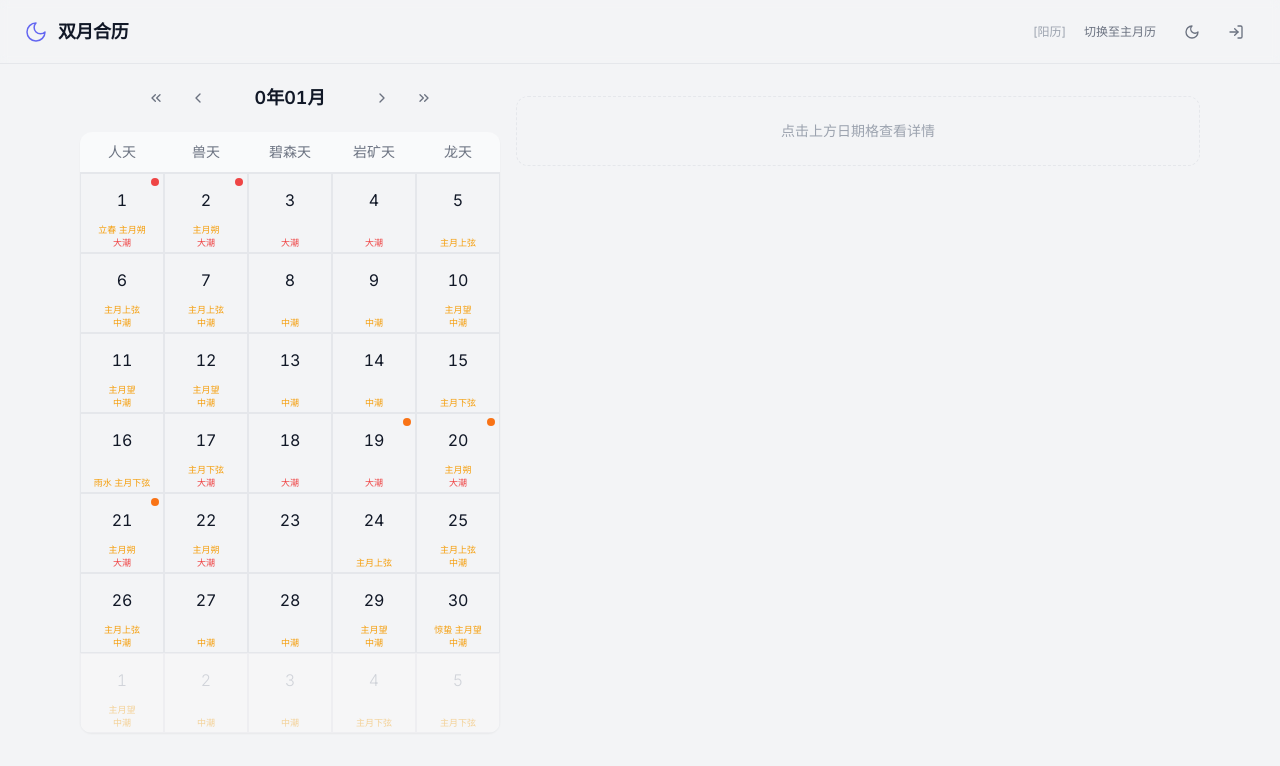
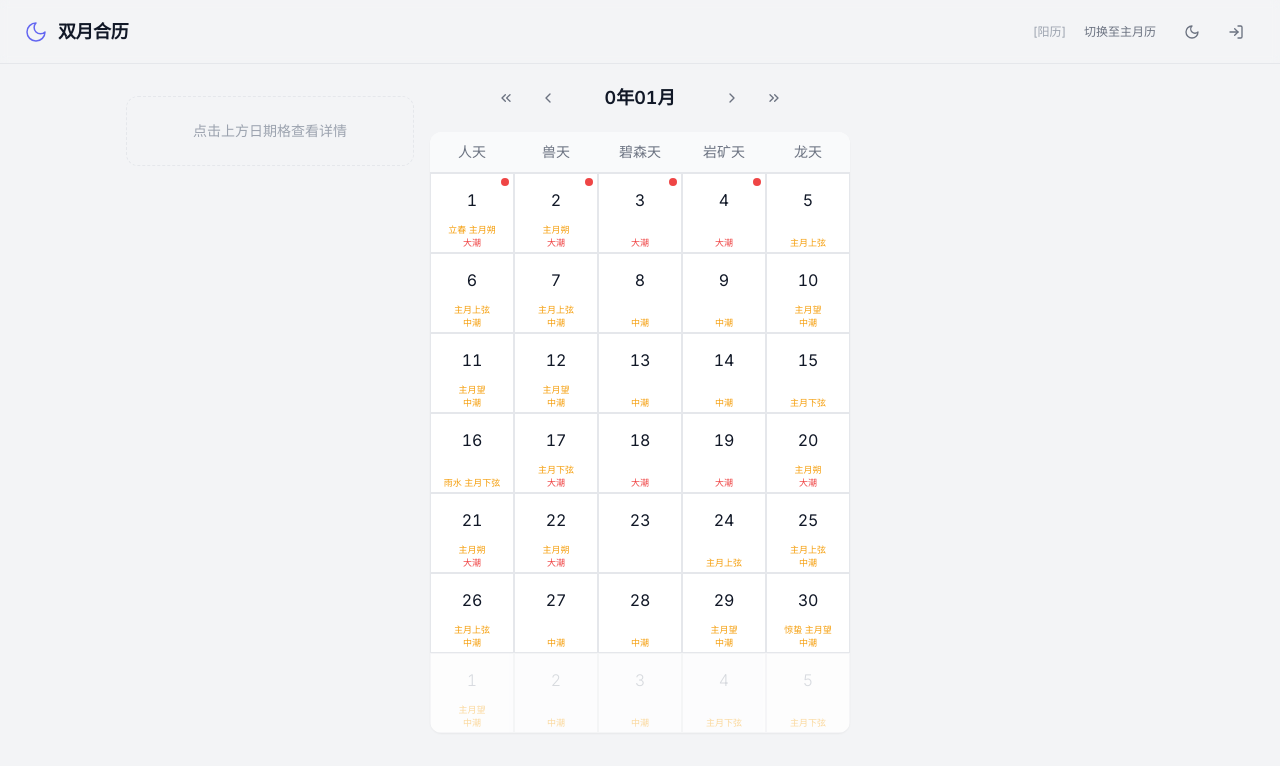
Before and after one commit to ZoeyVirgin/dual-moon-calendar, a React (Vite) app: page / in a window 1280 px wide. Shown: the top 766 px of the page. Built offline with nearby package versions, Linux system fonts and the light colour scheme.

Commit message:
fix(engine): 双月合朔/冲日算法重写-月龄直接比对+三栏居中布局+日历底板色区分

```diff
--- a/src/App.tsx
+++ b/src/App.tsx
@@ -36,22 +36,26 @@ export default function App() {
     <ErrorBoundary>
       <LoadingScreen>
         <MainLayout headerActions={<HeaderActions />}>
-          <div className="flex-1 flex flex-col p-3 sm:p-4 max-w-6xl mx-auto w-full">
-            <div className="flex flex-col lg:flex-row gap-4">
-              {/* 左侧：导航 + 日历 + 时间线 */}
-              <div className="lg:w-[420px] shrink-0">
+          <div className="flex-1 flex flex-col p-3 sm:p-4 max-w-7xl mx-auto w-full">
+            <div className="flex flex-col lg:flex-row gap-4 justify-center">
+              {/* 左侧：详情 + 节日 */}
+              <div className="lg:w-72 shrink-0 order-2 lg:order-1">
+                <DetailPanel />
+                <HolidayPanel />
+              </div>
+
+              {/* 中间：导航 + 日历 + 时间线 */}
+              <div className="lg:w-[420px] shrink-0 order-1 lg:order-2">
                 <Navigation className="mb-4" />
-                <div key={`${currentYear}-${currentMonth}-${viewMode}`} className="animate-fade-in shadow-sm rounded-[var(--radius-lg)] overflow-hidden">
+                <div key={`${currentYear}-${currentMonth}-${viewMode}`}
+                     className="animate-fade-in shadow-sm rounded-[var(--radius-lg)] overflow-hidden bg-[var(--bg-primary)]">
                   <CalendarGrid />
                 </div>
                 <Timeline />
               </div>
 
-              {/* 右侧：详情 + 节日管理 */}
-              <div className="flex-1 min-w-0">
-                <DetailPanel />
-                <HolidayPanel />
-              </div>
+              {/* 右侧视觉留白 */}
+              <div className="hidden lg:block lg:w-72 shrink-0 order-3" />
             </div>
           </div>
         </MainLayout>
--- a/src/engine/astronomical.ts
+++ b/src/engine/astronomical.ts
@@ -107,34 +107,39 @@ export function detectMoonPhase(
 // ============================================
 
 /**
- * 检测双月合朔或冲日事件
+ * 检测双月同时合朔或同时冲日事件
  *
- * 基于双月会合周期37.1040天：
- * - 合朔（S级）：phaseInCycle ≈ 0 或 CYCLE（双月黄经差≈0°）
- * - 冲日（A级）：phaseInCycle ≈ CYCLE/2（双月黄经差≈180°）
+ * 双月合朔日：主月与副月同时为朔日（S级，约812.5天一次）
+ * 双月冲日：主月与副月同时为望日（A级，出现在合朔间的中位）
  *
- * 使用±1.5天容差。假设ABS=0时双月恰好处在合朔位置（相位偏移=0）。
+ * 通过直接检查两月的月龄是否同时接近目标相位实现，±3天容差。
  */
 export function detectSynodicEvent(abs: number): AstronomicalEvent | null {
-  const tolerance = 1.5
-  const phaseInCycle = ((abs % SYNODIC_CYCLE) + SYNODIC_CYCLE) % SYNODIC_CYCLE
+  const primaryAge = calculateMoonAge(abs, SYNODIC_MONTH_PRIMARY)
+  const secondaryAge = calculateMoonAge(abs, SYNODIC_MONTH_SECONDARY)
+  const tolerance = 3
 
-  // 合朔检测（靠近周期起点或终点）
-  if (phaseInCycle <= tolerance || phaseInCycle >= SYNODIC_CYCLE - tolerance) {
+  // 判断是否接近朔（age ≈ 0 或 age ≈ cycleLength）
+  const primaryNearNew = Math.min(primaryAge, SYNODIC_MONTH_PRIMARY - primaryAge) <= tolerance
+  const secondaryNearNew = Math.min(secondaryAge, SYNODIC_MONTH_SECONDARY - secondaryAge) <= tolerance
+
+  if (primaryNearNew && secondaryNearNew) {
     return {
-      id: 'synodic-conjunction',
+      id: 'dual-moon-conjunction',
       name: '双月合朔日',
       level: 'S',
       category: 'synodic',
-      description: '主月与副月同时为朔日，可能观测到双日全食',
+      description: '主月与副月同时为朔日，太阳-主月-副月-地星成一条直线，可能出现双日全食',
     }
   }
 
-  // 冲日检测（靠近半周期位置）
-  const oppositionCenter = SYNODIC_CYCLE / 2
-  if (Math.abs(phaseInCycle - oppositionCenter) <= tolerance) {
+  // 判断是否接近望（age ≈ cycleLength/2）
+  const primaryNearFull = Math.abs(primaryAge - SYNODIC_MONTH_PRIMARY / 2) <= tolerance
+  const secondaryNearFull = Math.abs(secondaryAge - SYNODIC_MONTH_SECONDARY / 2) <= tolerance
+
+  if (primaryNearFull && secondaryNearFull) {
     return {
-      id: 'synodic-opposition',
+      id: 'dual-moon-opposition',
       name: '双月冲日',
       level: 'A',
       category: 'synodic',
```
Also changed, not shown: 1 other file (tests, documents, lock files or other folders).
